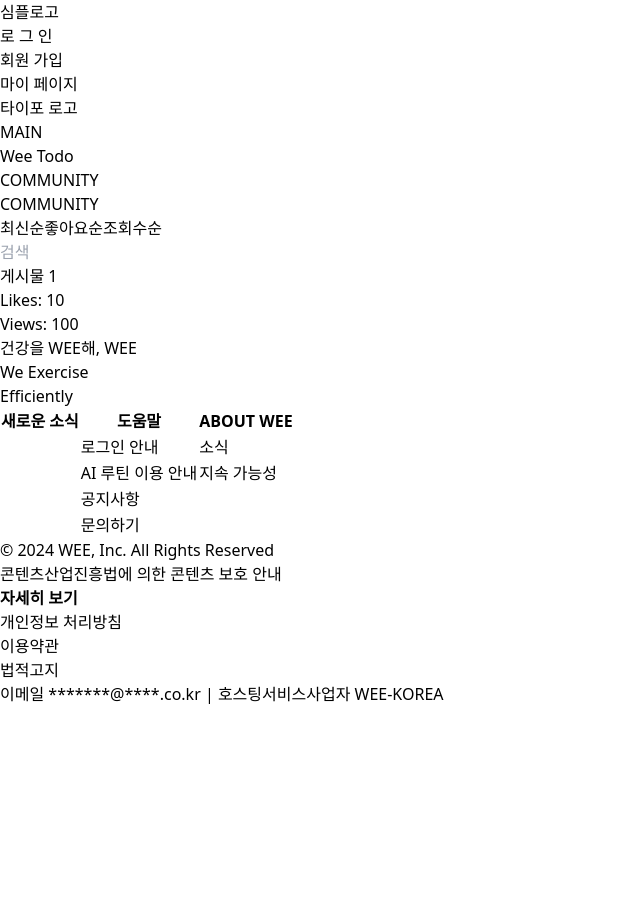
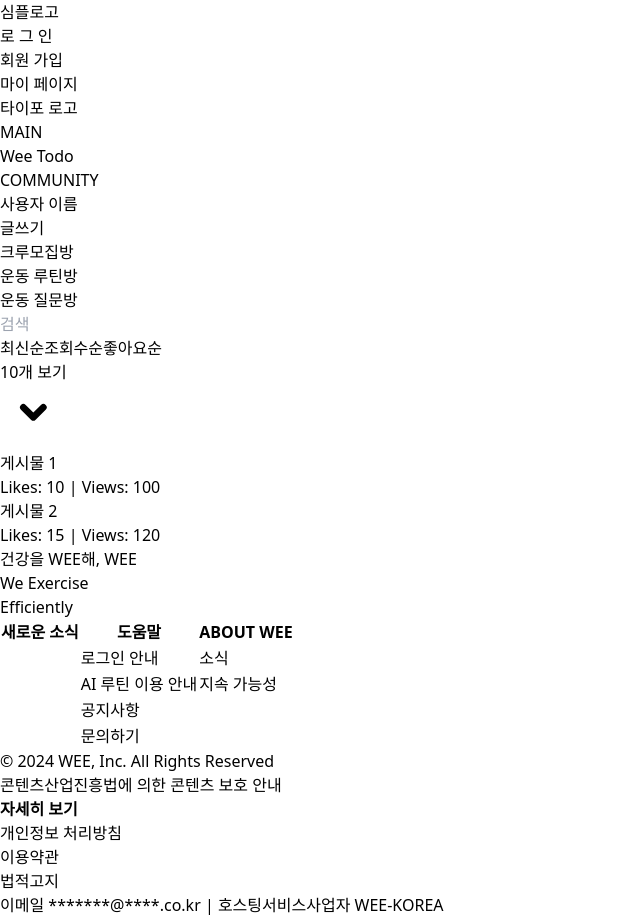
Before and after one commit to we-exercise-efficiently/wee-frontend, a React (Vite) app: page /community in a window 1280 px wide. Shown: the whole page, without its empty margins (0-640 px from the left). Before the commit the page ends 800 px from the top, so only its background shows below. Built offline with nearby package versions, Linux system fonts and the light colour scheme.

Commit message:
Feat: community 수정

```diff
--- a/src/pages/Community.tsx
+++ b/src/pages/Community.tsx
@@ -20,18 +20,27 @@ interface Post {
 }
 
 export default function Community() {
+  // 검색어 상태
   const [searchTerm, setSearchTerm] = useState('');
+  // 최신순 정렬
   const [sortBy, setSortBy] = useState('latest');
+  // 게시글 개수 상태
+  const [postCount, setPostCount] = useState(10); // 초기값: 10개
+  // 토글 상태
+  const [toggle, setToggle] = useState(false);
 
   const posts: Post[] = [
     { id: 1, title: '게시물 1', likes: 10, views: 100, date: '2024-01-30' },
+    { id: 2, title: '게시물 2', likes: 15, views: 120, date: '2024-01-29' },
     // 다른 게시물들...
   ];
 
+  // 검색어 변경 핸들러
   const handleSearchChange = (e: React.ChangeEvent<HTMLInputElement>) => {
     setSearchTerm(e.target.value);
   };
 
+  // 정렬 변경 핸들러
   const handleSortChange = (sortBy: string) => {
     setSortBy(sortBy);
   };
@@ -51,59 +60,155 @@ export default function Community() {
     return 0;
   };
 
+  // 게시글 개수 변경 핸들러
+  const handlePostCountChange = (count: number) => {
+    setPostCount(count);
+    setToggle(false); // 토글 닫기
+  };
+
   return (
+    // <Container>
+    //   <div className="mx-auto p-8">
+    //     <div className="flex mb-4">
+    //       <h2 className="font-bold text-red-700 text-3xl">COMMUNITY</h2>
+    //       <div className="flex mt-2 space-x-2 ml-auto">
+    //         <button
+    //           onClick={() => handleSortChange('latest')}
+    //           className={`px-4 py-2 border rounded ${sortBy === 'latest' ? 'font-bold' : ''}`}
+    //         >
+    //           최신순
+    //         </button>
+    //         <button
+    //           onClick={() => handleSortChange('likes')}
+    //           className={`px-4 py-2 border rounded ${sortBy === 'likes' ? 'font-bold' : ''}`}
+    //         >
+    //           좋아요순
+    //         </button>
+    //         <button
+    //           onClick={() => handleSortChange('views')}
+    //           className={`px-4 py-2 border rounded ${sortBy === 'views' ? 'font-bold' : ''}`}
+    //         >
+    //           조회수순
+    //         </button>
+    //       </div>
+    //       <input
+    //         type="text"
+    //         placeholder="검색"
+    //         value={searchTerm}
+    //         onChange={handleSearchChange}
+    //         className="px-2 py-1 border border-gray-300 rounded ml-2"
+    //       />
+    //     </div>
+    //   </div>
+
+    //     {/* 글 목록 출력 */}
+    //   <div className="mx-auto max-w-screen-lg mt-8">
+    //     <div className="mt-10 border rounded p-4">
+    //       <ul>
+    //         {filteredPosts.sort(sortPosts(sortBy)).map((post) => (
+    //           <li key={post.id} className="bg-white p-4 rounded-md shadow-md mb-4 flex justify-between items-center">
+    //             <div>
+    //               <h3 className="text-lg font-semibold">{post.title}</h3>
+    //             </div>
+    //             <div className="flex items-center">
+    //               <p className="text-gray-500 mr-2">Likes: {post.likes}</p>
+    //               <p className="text-gray-500">Views: {post.views}</p>
+    //             </div>
+    //           </li>
+    //         ))}
+    //       </ul>
+    //     </div>
+    //   </div>
+    // </Container>
     <Container>
-      <div className="mx-auto p-8">
-        <div className="flex mb-4">
-          <h2 className="font-bold text-red-700 text-3xl">COMMUNITY</h2>
-          <div className="flex mt-2 space-x-2 ml-auto">
-            <button
-              onClick={() => handleSortChange('latest')}
-              className={`px-4 py-2 border rounded ${sortBy === 'latest' ? 'font-bold' : ''}`}
-            >
-              최신순
-            </button>
-            <button
-              onClick={() => handleSortChange('likes')}
-              className={`px-4 py-2 border rounded ${sortBy === 'likes' ? 'font-bold' : ''}`}
-            >
-              좋아요순
-            </button>
-            <button
-              onClick={() => handleSortChange('views')}
-              className={`px-4 py-2 border rounded ${sortBy === 'views' ? 'font-bold' : ''}`}
-            >
-              조회수순
-            </button>
+      <div className="flex flex-col lg:flex-row mx-auto max-w-screen-lg mt-8 p-8">
+        {/* 왼쪽 영역 */}
+        <div className="lg:w-1/4">
+          {/* 사용자 프로필 */}
+          <div className="mb-8">
+            {/* 여기에 사용자 프로필 컴포넌트 추가 */}
+            {/* 사용자 프로필 컴포넌트는 예시입니다. */}
+            <div className="text-lg font-bold mb-2">사용자 이름</div>
+            {/* 기타 사용자 정보 표시 */}
           </div>
+
+          {/* 링크 목록 */}
+          <div className="mb-8">
+            <ul className="space-y-2">
+              <li>
+                {/* 각 링크는 필요에 따라 수정하세요 */}
+                <a href="#" className="text-blue-500 hover:underline">글쓰기</a>
+              </li>
+              <li>
+                <a href="#" className="text-blue-500 hover:underline">크루모집방</a>
+              </li>
+              <li>
+                <a href="#" className="text-blue-500 hover:underline">운동 루틴방</a>
+              </li>
+              <li>
+                <a href="#" className="text-blue-500 hover:underline">운동 질문방</a>
+              </li>
+            </ul>
+          </div>
+        </div>
+
+        {/* 오른쪽 영역 */}
+        <div className="lg:w-3/4 lg:pl-8">
+          {/* 검색 창 */}
+          <div className="mb-8">
             <input
               type="text"
               placeholder="검색"
               value={searchTerm}
               onChange={handleSearchChange}
-            className="px-2 py-1 border border-gray-300 rounded ml-2"
+              className="w-full px-4 py-2 border border-gray-300 rounded-md"
             />
+          </div>
+
+          {/* 버튼 그룹 */}
+          <div className="mb-8 flex items-center justify-between">
+            <div className="flex space-x-4">
+              {/* 버튼은 필요에 따라 수정하세요 */}
+              <button onClick={() => handleSortChange('latest')} className={`px-4 py-2 rounded-md transition duration-300 ${sortBy === 'latest' ? 'bg-blue-500 text-white' : 'bg-gray-200 text-gray-700 hover:bg-gray-300 hover:text-gray-900'}`}>최신순</button>
+              <button onClick={() => handleSortChange('views')} className={`px-4 py-2 rounded-md transition duration-300 ${sortBy === 'views' ? 'bg-blue-500 text-white' : 'bg-gray-200 text-gray-700 hover:bg-gray-300 hover:text-gray-900'}`}>조회수순</button>
+              <button onClick={() => handleSortChange('likes')} className={`px-4 py-2 rounded-md transition duration-300 ${sortBy === 'likes' ? 'bg-blue-500 text-white' : 'bg-gray-200 text-gray-700 hover:bg-gray-300 hover:text-gray-900'}`}>좋아요순</button>
+            </div>
+
+            {/* 게시글 개수 토글 */}
+            <div className="relative">
+              <button onClick={() => setToggle(!toggle)} className="px-8 py-2 bg-gray-200 text-gary-500 rounded-md border border-gray-500 hover:bg-gray-200 hover:text-black-500 transition duration-300 flex items-center justify-center border-gray-500">
+                {postCount}개 보기
+                <svg className={`w-5 h-5 ml-2 transform ${toggle && 'rotate-180'}`} xmlns="http://www.w3.org/2000/svg" viewBox="0 0 20 20" fill="currentColor">
+                  <path fillRule="evenodd" d="M6.293 6.293a1 1 0 011.414 0L10 8.586l2.293-2.293a1 1 0 111.414 1.414l-3 3a1 1 0 01-1.414 0l-3-3a1 1 0 010-1.414z" clipRule="evenodd" />
+                </svg>
+              </button>
+              {toggle && (
+                <div className="absolute top-full left-0 w-full bg-gray-200 border border-gray-400 rounded-md mt-1">
+                  <button onClick={() => handlePostCountChange(5)} className="block w-full py-2 px-4 text-left hover:bg-gray-300">5개 보기</button>
+                  <button onClick={() => handlePostCountChange(10)} className="block w-full py-2 px-4 text-left hover:bg-gray-300">10개 보기</button>
+                  <button onClick={() => handlePostCountChange(15)} className="block w-full py-2 px-4 text-left hover:bg-gray-300">15개 보기</button>
+                  <button onClick={() => handlePostCountChange(20)} className="block w-full py-2 px-4 text-left hover:bg-gray-300">20개 보기</button>
+                </div>
+              )}
             </div>
           </div>
 
-        {/* 글 목록 출력 */}
-      <div className="mx-auto max-w-screen-lg mt-8">
-        <div className="mt-10 border rounded p-4">
-          <ul>
-            {filteredPosts.sort(sortPosts(sortBy)).map((post) => (
-              <li key={post.id} className="bg-white p-4 rounded-md shadow-md mb-4 flex justify-between items-center">
+          {/* 게시글 목록 */}
           <div>
-                  <h3 className="text-lg font-semibold">{post.title}</h3>
-                </div>
-                <div className="flex items-center">
-                  <p className="text-gray-500 mr-2">Likes: {post.likes}</p>
-                  <p className="text-gray-500">Views: {post.views}</p>
-                </div>
+            <ul className="space-y-4">
+              {/* 게시글 아이템을 출력하는 로직 */}
+              {posts.map((post) => (
+                <li key={post.id} className="bg-white p-4 rounded-md shadow-md">
+                  <h3 className="text-lg font-semibold mb-2">{post.title}</h3>
+                  <p className="text-gray-500">Likes: {post.likes} | Views: {post.views}</p>
+                  {/* 추가적인 정보 표시 가능 */}
                 </li>
               ))}
             </ul>
           </div>
         </div>
+      </div>
     </Container>
+
   );
 }
```
Lines whose indentation alone changed are shown as unchanged.
